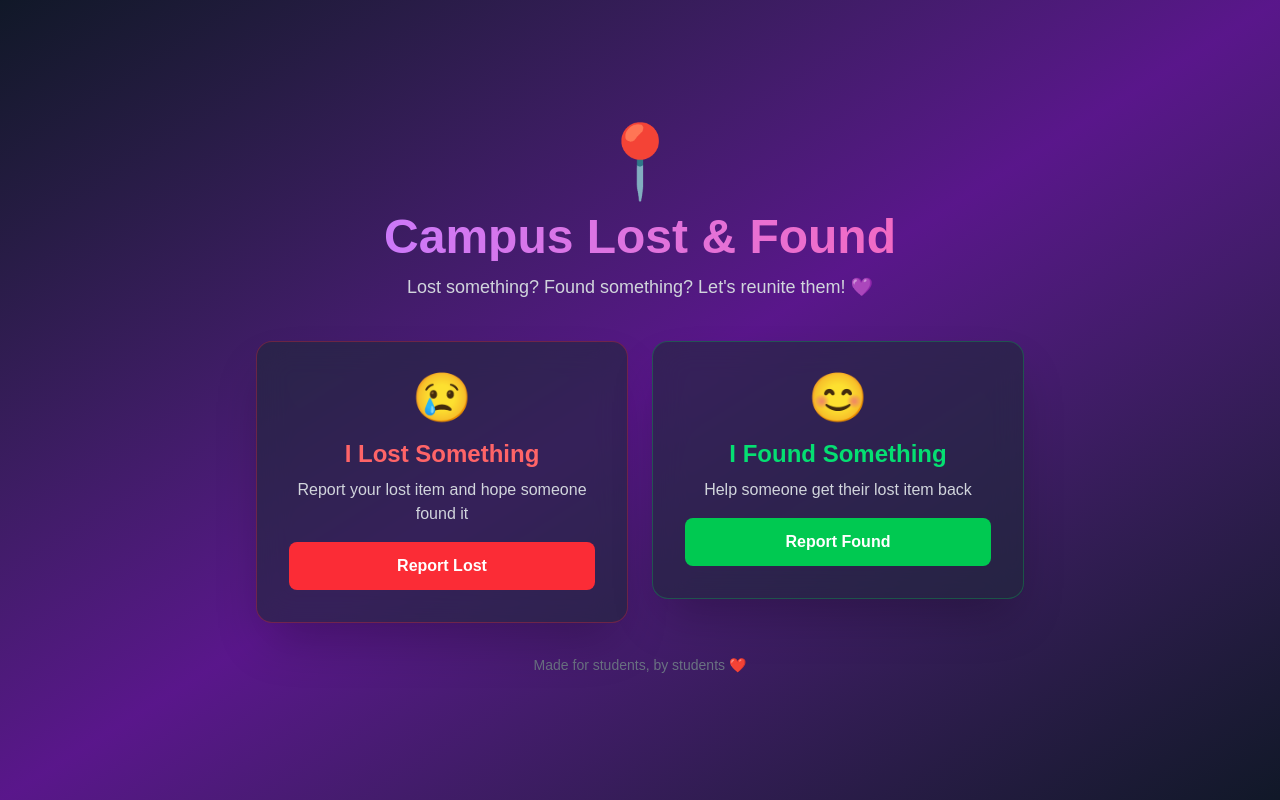
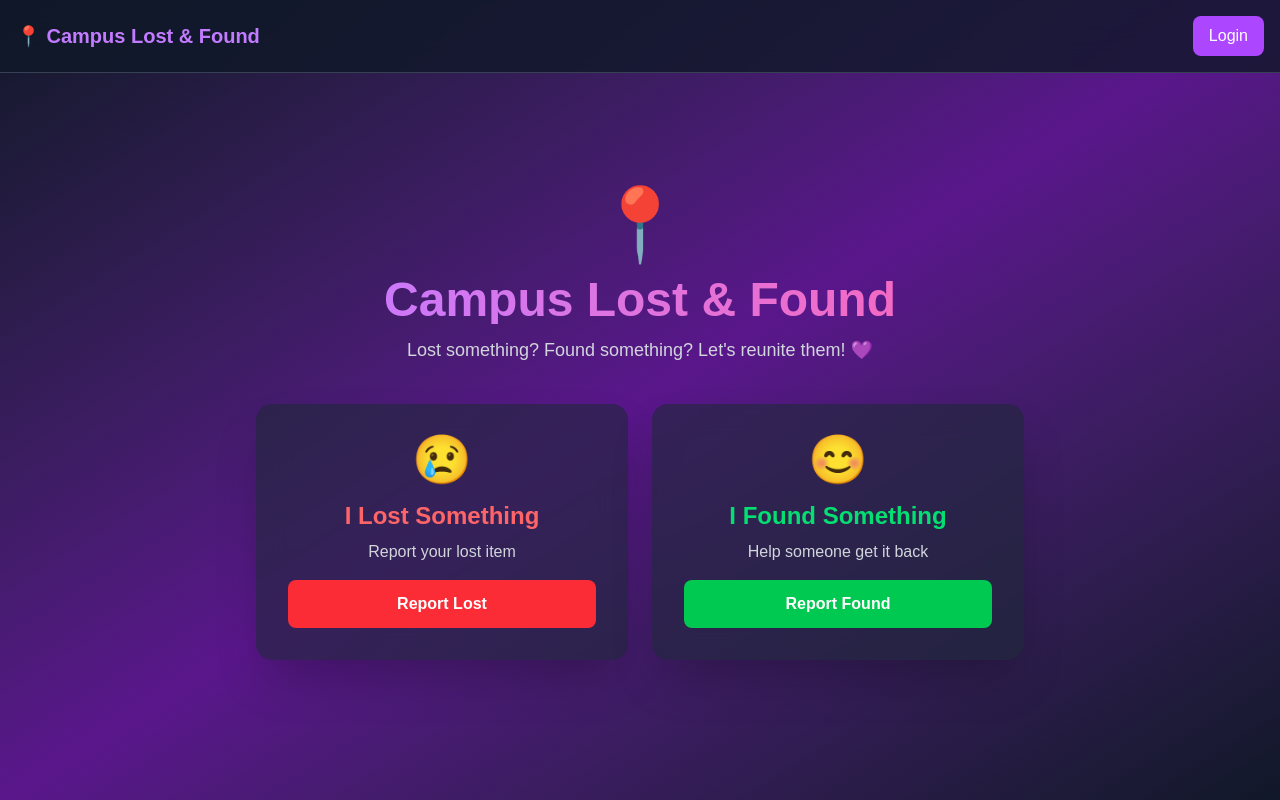
Before and after one commit to ridafarooq873-lgtm/-campus-lostfound, a Next.js app: page / in a window 1280 px wide. Built offline with nearby package versions, Linux system fonts and the light colour scheme.

Commit message:
Update page.tsx

```diff
--- a/app/page.tsx
+++ b/app/page.tsx
@@ -1,11 +1,46 @@
 'use client'
 import Link from 'next/link'
+import { useState, useEffect } from 'react'
 
 export default function HomePage() {
+  const [user, setUser] = useState<{name: string, email: string} | null>(null)
+  const [showLogin, setShowLogin] = useState(false)
+  const [loginForm, setLoginForm] = useState({name:'', email:''})
+
+  useEffect(() => {
+    const savedUser = localStorage.getItem('user')
+    if(savedUser) setUser(JSON.parse(savedUser))
+  }, [])
+
+  const handleLogin = (e: React.FormEvent) => {
+    e.preventDefault()
+    localStorage.setItem('user', JSON.stringify(loginForm))
+    setUser(loginForm)
+    setShowLogin(false)
+  }
+
+  const handleLogout = () => {
+    localStorage.removeItem('user')
+    setUser(null)
+  }
+
   return (
     <main className="min-h-screen bg-gradient-to-br from-gray-900 via-purple-900 to-gray-900 flex items-center justify-center p-6">
-      <div className="max-w-3xl w-full text-center">
 
+      {/* NAVBAR */}
+      <nav className="fixed top-0 w-full bg-gray-900/80 backdrop-blur-lg border-b border-gray-700 p-4 flex justify-between items-center z-50">
+        <h1 className="text-xl font-bold text-purple-400">📍 Campus Lost & Found</h1>
+        {user ? (
+          <div className="flex items-center gap-4">
+            <span className="text-gray-300">Hi, {user.name}</span>
+            <button onClick={handleLogout} className="bg-red-500 px-4 py-2 rounded-lg text-white hover:bg-red-600">Logout</button>
+          </div>
+        ) : (
+          <button onClick={()=>setShowLogin(true)} className="bg-purple-500 px-4 py-2 rounded-lg text-white hover:bg-purple-600">Login</button>
+        )}
+      </nav>
+
+      <div className="max-w-3xl w-full text-center mt-20">
         <div className="mb-10">
           <div className="text-7xl mb-4">📍</div>
           <h1 className="text-5xl font-bold bg-gradient-to-r from-purple-400 to-pink-400 bg-clip-text text-transparent mb-3">
@@ -18,32 +53,36 @@ export default function HomePage() {
 
         <div className="grid md:grid-cols-2 gap-6 mb-8">
           <Link href="/lost" className="group">
-            <div className="bg-gray-800/60 backdrop-blur-lg p-8 rounded-2xl shadow-2xl hover:shadow-purple-500/50 transition-all hover:-translate-y-2 border border-red-500/30">
+            <div className="bg-gray-800/60 backdrop-blur-lg p-8 rounded-2xl shadow-2xl hover:shadow-purple-500/50 transition-all hover:-translate-y-2 border-red-500/30">
               <div className="text-5xl mb-4">😢</div>
               <h2 className="text-2xl font-bold text-red-400 mb-2">I Lost Something</h2>
-              <p className="text-gray-300 mb-4">Report your lost item and hope someone found it</p>
-              <div className="bg-red-500 text-white py-3 px-6 rounded-lg font-semibold group-hover:bg-red-600">
-                Report Lost
-              </div>
+              <p className="text-gray-300 mb-4">Report your lost item</p>
+              <div className="bg-red-500 text-white py-3 px-6 rounded-lg font-semibold">Report Lost</div>
             </div>
           </Link>
 
           <Link href="/found" className="group">
-            <div className="bg-gray-800/60 backdrop-blur-lg p-8 rounded-2xl shadow-2xl hover:shadow-green-500/50 transition-all hover:-translate-y-2 border border-green-500/30">
+            <div className="bg-gray-800/60 backdrop-blur-lg p-8 rounded-2xl shadow-2xl hover:shadow-green-500/50 transition-all hover:-translate-y-2 border-green-500/30">
               <div className="text-5xl mb-4">😊</div>
               <h2 className="text-2xl font-bold text-green-400 mb-2">I Found Something</h2>
-              <p className="text-gray-300 mb-4">Help someone get their lost item back</p>
-              <div className="bg-green-500 text-white py-3 px-6 rounded-lg font-semibold group-hover:bg-green-600">
-                Report Found
-              </div>
+              <p className="text-gray-300 mb-4">Help someone get it back</p>
+              <div className="bg-green-500 text-white py-3 px-6 rounded-lg font-semibold">Report Found</div>
             </div>
           </Link>
         </div>
+      </div>
 
-        <p className="text-gray-500 text-sm mt-8">
-          Made for students, by students ❤️
-        </p>
-      </div>
+      {/* LOGIN POPUP */}
+      {showLogin && (
+        <div className="fixed inset-0 bg-black/70 flex items-center justify-center z-50" onClick={()=>setShowLogin(false)}>
+          <form onSubmit={handleLogin} onClick={(e)=>e.stopPropagation()} className="bg-gray-800 p-8 rounded-2xl w-full max-w-md border border-purple-500">
+            <h2 className="text-2xl font-bold text-white mb-4">Welcome Back</h2>
+            <input placeholder="Your Name" value={loginForm.name} onChange={e=>setLoginForm({...loginForm,name:e.target.value})} required className="w-full p-3 mb-4 rounded-lg bg-gray-700 text-white border-gray-600"/>
+            <input placeholder="Your Email" type="email" value={loginForm.email} onChange={e=>setLoginForm({...loginForm,email:e.target.value})} required className="w-full p-3 mb-4 rounded-lg bg-gray-700 text-white border-gray-600"/>
+            <button type="submit" className="w-full bg-purple-500 py-3 rounded-lg text-white font-semibold hover:bg-purple-600">Login</button>
+          </form>
+        </div>
+      )}
     </main>
   )
 }
```
